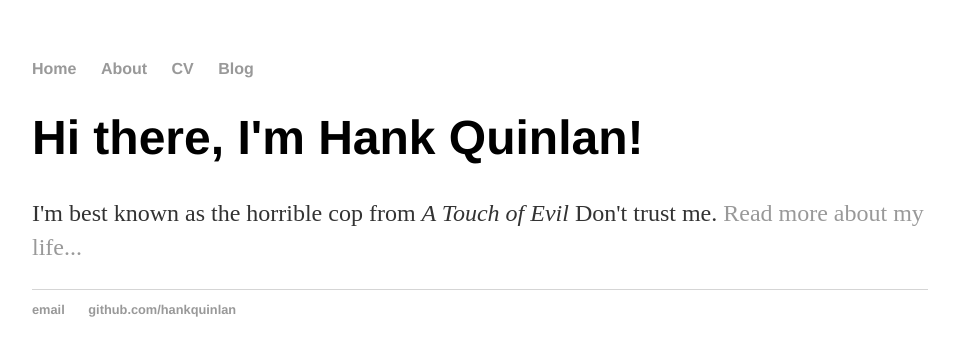
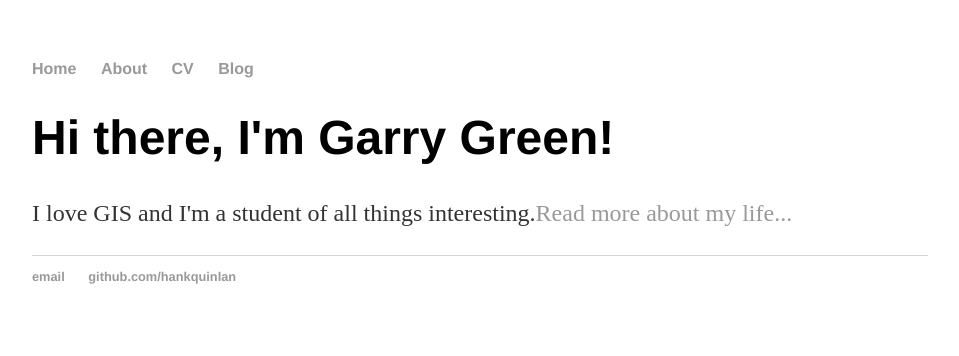
Before and after one commit to garry-green/garry-green.githib.io, a Jekyll site: the page built from index.html, in a window 1280 px wide. Shown: the top 356 px of the page, without its empty margins (160-1119 px from the left). Built offline with Jekyll 4.4.1, drawn with Linux system fonts in a browser that asks for light colours.

Commit message:
Update index.html
change to Garry

```diff
--- a/index.html
+++ b/index.html
@@ -1,8 +1,8 @@
 ---
 layout: default
-title: Hank Quinlan, Horrible Cop
+title: Garry Green,
 ---
 <div class="blurb">
-	<h1>Hi there, I'm Hank Quinlan!</h1>
-	<p>I'm best known as the horrible cop from <em>A Touch of Evil</em> Don't trust me. <a href="/about">Read more about my life...</a></p>
+	<h1>Hi there, I'm Garry Green!</h1>
+	<p>I love GIS and I'm a student of all things interesting.<a href="/about">Read more about my life...</a></p>
 </div><!-- /.blurb -->
```
